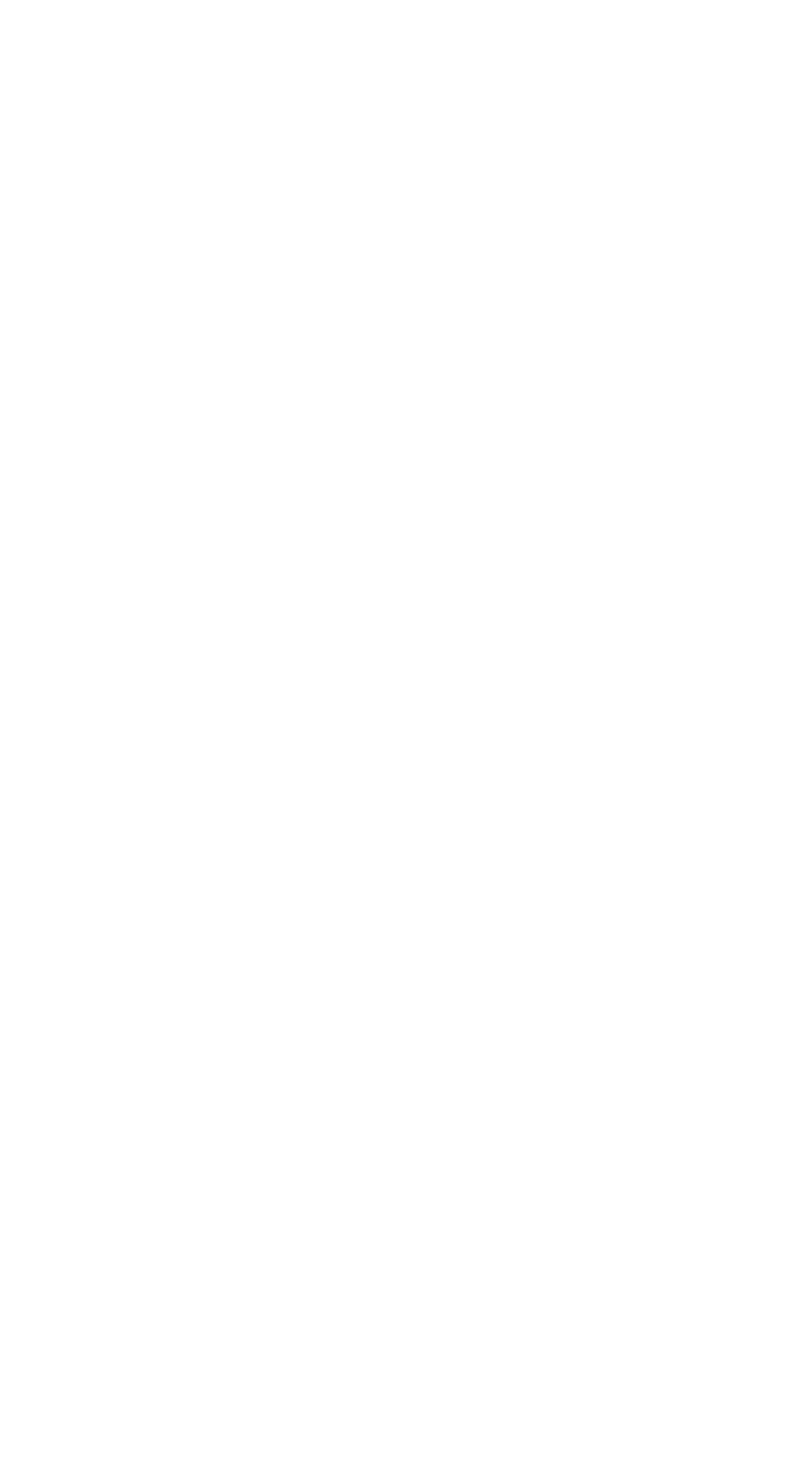
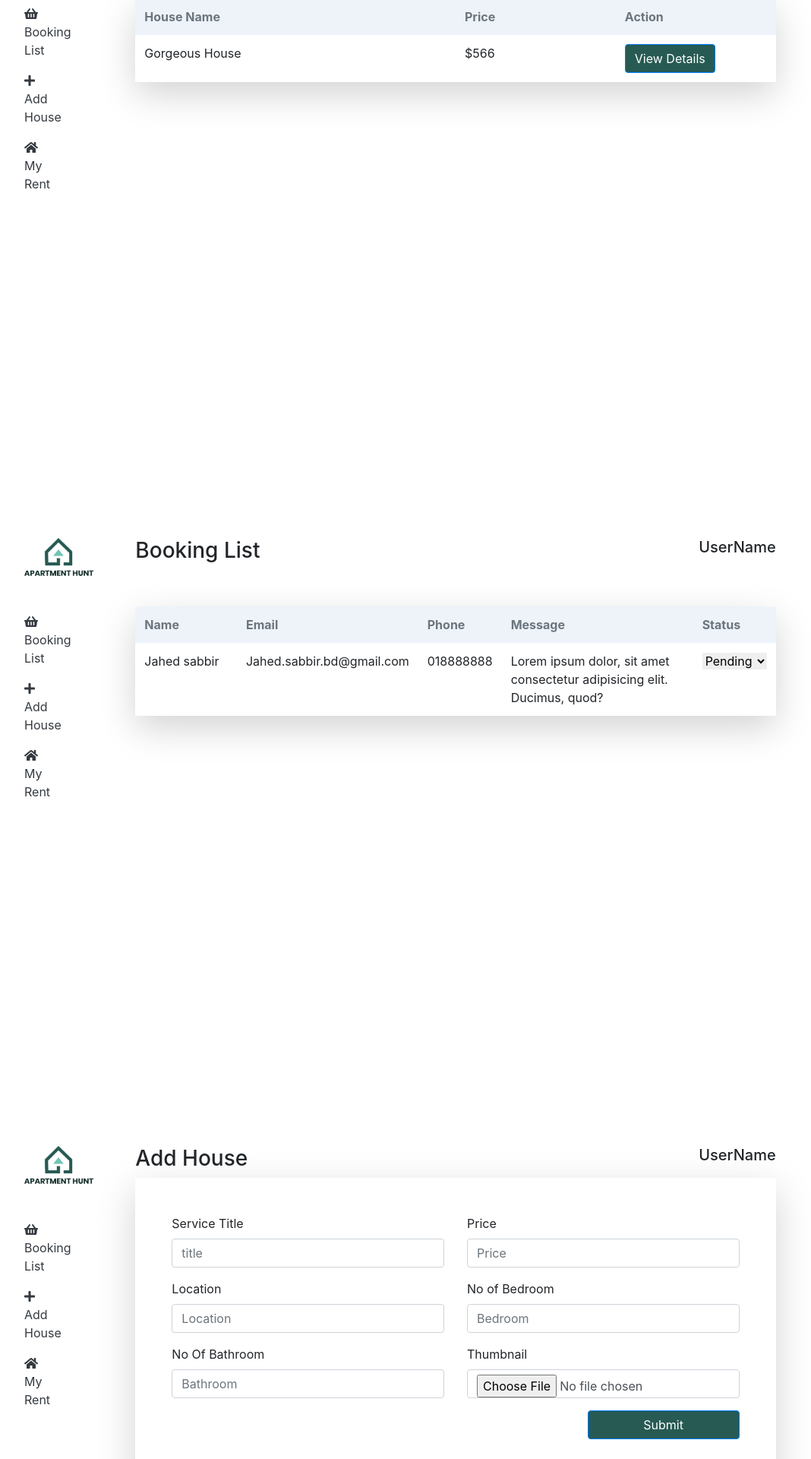
Before and after one commit to reya-naher/Apartment-client, a React (Create React App) app: page /dashboard in a window 1280 px wide. Shown: the part 140-2060 px from the top of the page at 76% size, without its empty margins (40-1108 px from the left). Before the commit the page ends 800 px from the top, so only its background shows below. Built offline with nearby package versions, Linux system fonts and the light colour scheme.

Commit message:
Admin pannel done

```diff
--- a/package.json
+++ b/package.json
@@ -3,7 +3,9 @@
   "version": "0.1.0",
   "private": true,
   "dependencies": {
+    "@fortawesome/fontawesome-svg-core": "^1.2.32",
     "@fortawesome/free-brands-svg-icons": "^5.15.1",
+    "@fortawesome/free-solid-svg-icons": "^5.15.1",
     "@fortawesome/react-fontawesome": "^0.1.12",
     "@testing-library/jest-dom": "^5.11.6",
     "@testing-library/react": "^11.1.2",
--- a/src/App.js
+++ b/src/App.js
@@ -9,6 +9,10 @@ import {
 import Header from './Components/Header/Header';
 import Home from './Pages/Home/Home';
 import Login from './Components/Login/Login';
+import Dashboard from './Components/Dashboard/Dashboard/Dashboard';
+import AddHouse from './Components/Dashboard/AddHouse/AddHouse';
+import MyRent from './Components/Dashboard/MyRent/MyRent';
+import BookingList from './Components/Dashboard/BookingList/BookingList';
 
 function App() {
   return (
@@ -20,6 +24,18 @@ function App() {
           <Route path="/login">
             <Login></Login>
           </Route>
+          <Route path="/dashboard">
+          <Dashboard></Dashboard>
+          </Route>
+          <Route path="/bookingList">
+          <BookingList></BookingList>
+          </Route>
+          <Route path="/addhouse">
+           <AddHouse></AddHouse>
+          </Route>
+          <Route path="/myrent">
+           <MyRent></MyRent>
+          </Route>
           </Switch>
       </Router>
 
--- /dev/null
+++ b/src/Components/Dashboard/AddHouse/AddHouse.js
@@ -0,0 +1,63 @@
+import React from 'react';
+import Sidebar from '../Sidebar/Sidebar';
+import { Button } from 'react-bootstrap';
+
+const AddHouse = () => {
+    return (
+        <section>
+        <div className="row">
+            <div className="col-md-2">
+            <Sidebar></Sidebar>
+            </div>
+            <div className="col-md-8 col-sm-12 col-12">
+            <div className="row">
+                <div className="col-md-12 d-flex justify-content-between mt-5">
+                    <h3>Add House</h3>
+                    <h5>UserName</h5>
+                </div>
+            </div>
+            <form className="p-5 shadow-lg">
+                    <div className="form-group row">
+                        <div className="col-md-6">
+                        <label htmlFor="">Service Title</label>
+                        <input type="text"  name="price" placeholder="title" className="form-control" />
+                        </div>
+
+                        <div className="col-md-6">
+                        <label htmlFor="">Price</label>
+                        <input type="text"  name="file" placeholder="Price" className="form-control" />
+                        </div>
+                    </div>
+                    <div className="form-group row">
+                        <div className="col-md-6">
+                        <label htmlFor="">Location</label>
+                        <input type="text"  name="price" placeholder="Location" className="form-control" />
+                        </div>
+
+                        <div className="col-md-6">
+                        <label htmlFor="">No of Bedroom</label>
+                        <input type="text"  name="file" placeholder="Bedroom" className="form-control" />
+                        </div>
+                    </div>
+                    <div className="form-group row">
+                        <div className="col-md-6">
+                        <label htmlFor="">No Of Bathroom</label>
+                        <input type="text"  name="price" placeholder="Bathroom" className="form-control" />
+                        </div>
+
+                        <div className="col-md-6">
+                        <label htmlFor="">Thumbnail</label>
+                        <input type="file"  name="file"  className="form-control" />
+                        </div>
+                    </div>
+                    <div className="form-group">
+                    <p className="text-right"><Button style={{backgroundColor:'#275A53',width:'200px'}} >Submit</Button></p>
+                    </div>
+                </form>
+            </div>
+        </div>
+    </section>
+    );
+};
+
+export default AddHouse;
--- /dev/null
+++ b/src/Components/Dashboard/BookingList/BookingList.js
@@ -0,0 +1,56 @@
+import React from 'react';
+import Sidebar from '../Sidebar/Sidebar';
+
+const BookingList = () => {
+    return (
+        <div>
+             <section className="row">
+           <div className="col-md-2">
+           <Sidebar></Sidebar>
+           </div>
+           <div className="col-md-8 col-sm-12 col-12">
+           <div className="row">
+                <div className="col-md-12 d-flex justify-content-between mt-5">
+                    <h3>Booking List</h3>
+                    <h5>UserName</h5>
+                </div>
+            </div>
+             <table className="table table-borderless shadow-lg mt-5">
+            <thead style={{backgroundColor:'#EEF3FA'}}>
+                <tr>
+                <th className="text-secondary  w-25" scope="col">Name</th>
+                <th className="text-secondary  w-25" scope="col">Email</th>
+                <th className="text-secondary " scope="col">Phone</th>
+                <th className="text-secondary  w-50" scope="col">Message</th>
+                <th className="text-secondary w-25" scope="col">Status</th>
+                </tr>
+            </thead>
+            <tbody>
+                {/* {
+                  orders.map((order, index) =>  */}
+
+                    <tr>
+                        <td>Jahed sabbir</td>
+                        <td>Jahed.sabbir.bd@gmail.com</td>
+                        <td>018888888</td>
+                        <td>Lorem ipsum dolor, sit amet consectetur adipisicing elit. Ducimus, quod?</td>
+                        <td>
+
+                         <select name="" id="" style={{border:'none'}}>
+                            <option value="" style={{color:'#FF4B4B'}}>Pending</option>
+                            <option value="" style={{color:'#FFBF45'}}>Ongoing</option>
+                           <option value="" style={{color:'#24A35E'}}>Done</option>
+                         </select>
+                        </td>
+                    </tr>
+                    {/* ) */}
+                {/* } */}
+            </tbody>
+        </table>
+        </div>
+       </section>
+        </div>
+    );
+};
+
+export default BookingList;
--- /dev/null
+++ b/src/Components/Dashboard/Dashboard/Dashboard.js
@@ -0,0 +1,16 @@
+import React from 'react';
+import MyRent from '../MyRent/MyRent';
+import BookingList from '../BookingList/BookingList';
+import AddHouse from '../AddHouse/AddHouse';
+
+const Dashboard = () => {
+    return (
+        <div>
+            <MyRent></MyRent>
+            <BookingList></BookingList>
+            <AddHouse></AddHouse>
+        </div>
+    );
+};
+
+export default Dashboard;
--- /dev/null
+++ b/src/Components/Dashboard/MyRent/MyRent.js
@@ -0,0 +1,47 @@
+import React from 'react';
+import { Button } from 'react-bootstrap';
+import Sidebar from '../Sidebar/Sidebar';
+
+const MyRent = () => {
+    return (
+        <div>
+        <section className="row">
+      <div className="col-md-2">
+      <Sidebar></Sidebar>
+      </div>
+      <div className="col-md-8 col-sm-12 col-12">
+      <div className="row">
+           <div className="col-md-12 d-flex justify-content-between mt-5">
+               <h3>MyRent</h3>
+               <h5>UserName</h5>
+           </div>
+       </div>
+        <table className="table table-borderless shadow-lg mt-5">
+       <thead style={{backgroundColor:'#EEF3FA'}}>
+           <tr>
+           <th className="text-secondary  w-50" scope="col">House Name</th>
+           <th className="text-secondary  w-25" scope="col">Price</th>
+           <th className="text-secondary w-50" scope="col">Action</th>
+           </tr>
+       </thead>
+       <tbody>
+           {/* {
+             orders.map((order, index) =>  */}
+
+               <tr>
+                   <td>Gorgeous House</td>
+                   <td>$566</td>
+                   <td><Button style={{backgroundColor:'#275A53'}}>View Details</Button> </td>
+
+               </tr>
+               {/* ) */}
+           {/* } */}
+       </tbody>
+   </table>
+   </div>
+  </section>
+   </div>
+    );
+};
+
+export default MyRent;
--- /dev/null
+++ b/src/Components/Dashboard/Sidebar/Sidebar.js
@@ -0,0 +1,36 @@
+import React, { useContext, useState, useEffect } from 'react';
+import { Link } from 'react-router-dom';
+import { FontAwesomeIcon } from '@fortawesome/react-fontawesome';
+import { faShoppingCart, faShoppingBasket, faCommentDots, faPlus, faUserCog, faGripHorizontal, faHome } from '@fortawesome/free-solid-svg-icons'
+
+import logo from '../../../images/Logo.png'
+
+
+const Sidebar = () => {
+
+    return (
+        <div className="sidebar d-flex flex-column justify-content-between col-md-12  px-4 "  style={{ height: "100vh" }}>
+            <ul className="list-unstyled p-5">
+                <img src={logo} style={{height:'50px'}} className="mb-5" alt=""/>
+
+                    <li>
+                        <Link to="/bookinglist"  className="text-dark">
+                               <p><FontAwesomeIcon icon={faShoppingBasket} /><span>Booking List</span></p>
+                        </Link>
+                    </li>
+                    <li>
+                        <Link to="/addhouse"  className="text-dark">
+                           <p><FontAwesomeIcon icon={faPlus} /> <span>Add House</span></p>
+                        </Link>
+                    </li>
+                    <li>
+                        <Link to="/myrent" className="text-dark">
+                           <p> <FontAwesomeIcon icon={faHome} /> <span>My Rent</span></p>
+                        </Link>
+                    </li>
+            </ul>
+        </div>
+    );
+};
+
+export default Sidebar;
--- a/src/Components/Login/Login.js
+++ b/src/Components/Login/Login.js
@@ -6,7 +6,7 @@ import './Login.scss';
 import google from '../../images/google.png'
 import fb from '../../images/fb.png'
 // firebase.initializeApp(firebaseConfig)
-//dummytext
+
 if (!firebase.apps.length) {
   firebase.initializeApp(firebaseConfig);
 }
@@ -43,7 +43,6 @@ function Login() {
   }
 
   const handleFbLogin = () => {
-    console.log('button clicked');
     firebase.auth().signInWithPopup(fbProvider).then(function(result) {
       // This gives you a Facebook Access Token. You can use it to access the Facebook API.
       var token = result.credential.accessToken;
@@ -62,18 +61,7 @@ function Login() {
     });
   }
 
-  const handleSignOut = () => {
-    firebase.auth().signOut()
-    .then(res => {
-      const signedOutUser={
-        isSignedIn:false,
-        name:'',
-        email:'',
-        photo:''
-      }
-      setUser(signedOutUser);
-    })
-  }
+
   const handleBlur = (e) => {
 
     let isFormValid = true;
@@ -190,12 +178,12 @@ function Login() {
 
       {/* Facebook sign in start */}
 
-        <div className="row" onClick={handleFbLogin} style={{cursor:'pointer'}}>
+        <div className="row"  style={{cursor:'pointer'}}>
           <div className="col-md-4 shadow-lg p-2 mt-1">
             <img src={fb}  style={{width:'50px'}} alt=""/>
           </div>
           <div className="col-md-8 shadow-lg rounded p-2 mt-1">
-              <p >Continue with Facebook</p>
+              <p onClick={handleFbLogin}>Continue with Facebook</p>
           </div>
         </div>
 
--- a/src/Components/NavBar/NavBar.js
+++ b/src/Components/NavBar/NavBar.js
@@ -50,6 +50,11 @@ const NavBar = () => {
               href="#link">
               Contact
               </Nav.Link>
+              <Nav.Link
+              className="mr-3"
+              href="/dashboard">
+              Dashboard
+              </Nav.Link>
             <Link to="/login">
               <Button
                 className="pl-5 pr-5 login-btn"
```
Also changed, not shown: src/images/Logo.png (added), 1 other file (tests, documents, lock files or other folders).
